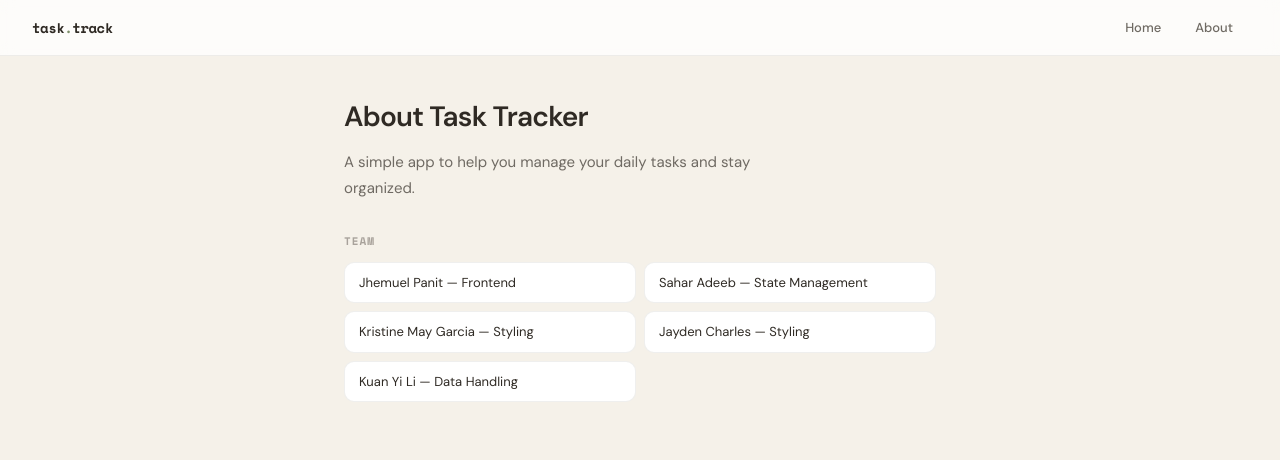
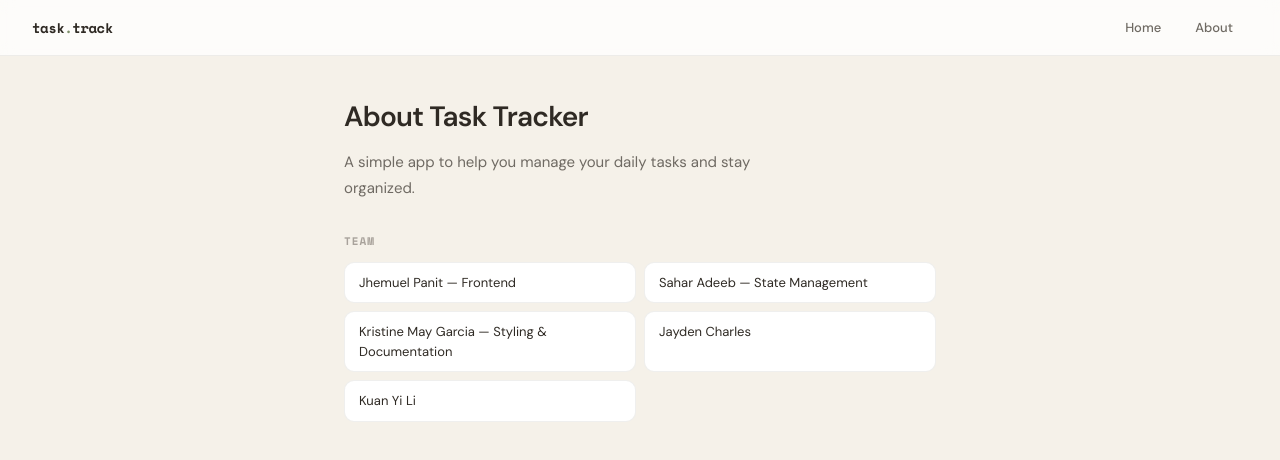
Before and after one commit to Sahar110201/Task-Tracker, a Next.js app: page /about in a window 1280 px wide. Shown: the top 460 px of the page. Built offline with nearby package versions, Linux system fonts and the light colour scheme.

Commit message:
Updated page.js

```diff
--- a/app/about/page.js
+++ b/app/about/page.js
@@ -7,9 +7,9 @@ export default function About() {
       <ul>
         <li>Jhemuel Panit — Frontend</li>
         <li>Sahar Adeeb — State Management</li>
-        <li>Kristine May Garcia — Styling</li>
-        <li>Jayden Charles — Styling</li>
-        <li>Kuan Yi Li — Data Handling</li>
+        <li>Kristine May Garcia — Styling & Documentation</li>
+        <li>Jayden Charles</li>
+        <li>Kuan Yi Li</li>
       </ul>
     </div>
   );
```
